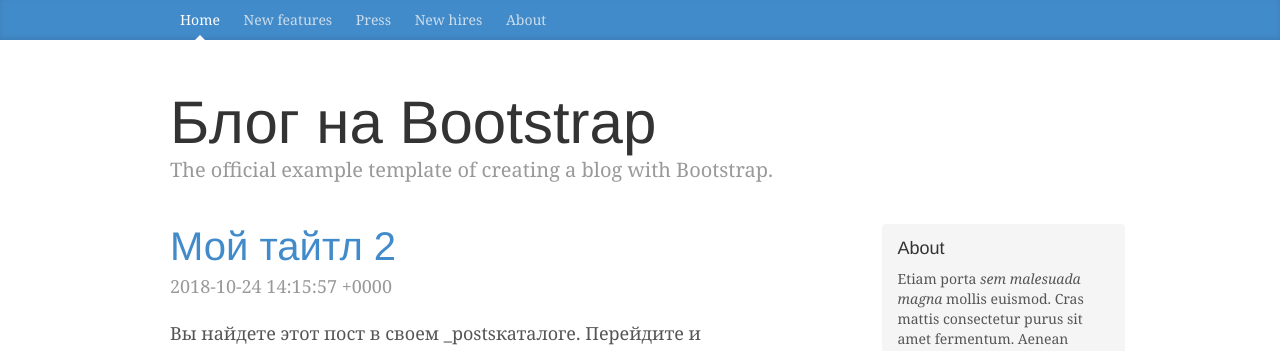
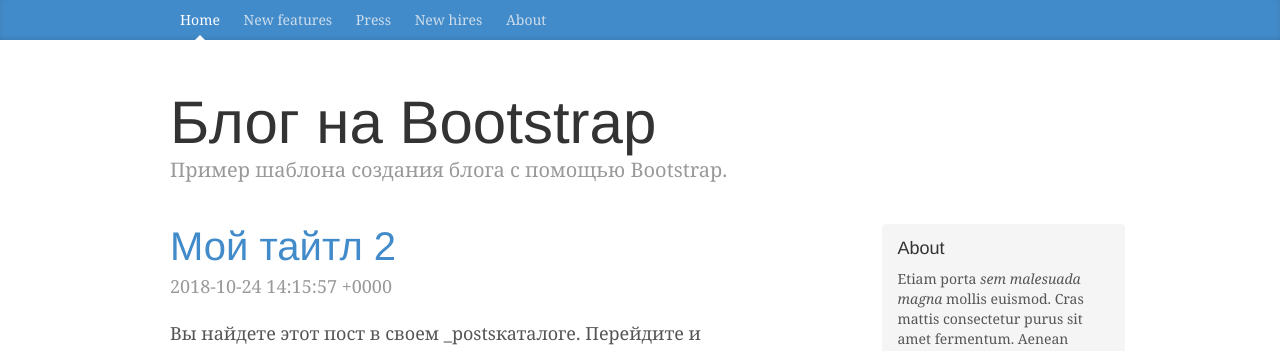
Before and after one commit to anatoliy017/anatoliy017.github.io, a Jekyll site: the page built from index.md, in a window 1280 px wide. Shown: the top 351 px of the page. Built offline with Jekyll 4.4.1, drawn with Linux system fonts in a browser that asks for light colours; comment, search, counter and statistics services are not loaded.

Commit message:
Update header.html

```diff
--- a/_includes/header.html
+++ b/_includes/header.html
@@ -1,4 +1,4 @@
 <div class="blog-header">
         <h1 class="blog-title">Блог на Bootstrap</h1>
-        <p class="lead blog-description">The official example template of creating a blog with Bootstrap.</p>
+        <p class="lead blog-description">Пример шаблона создания блога с помощью Bootstrap.</p>
       </div>
```
